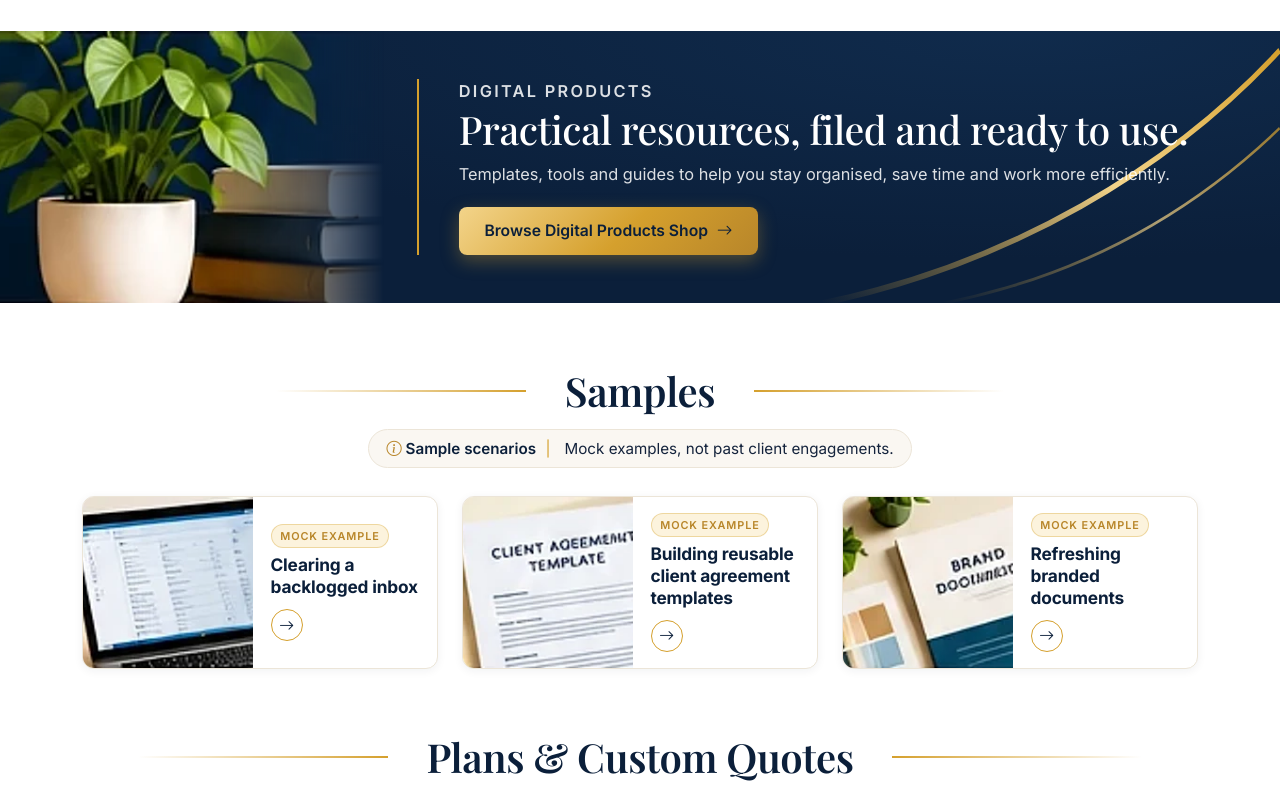
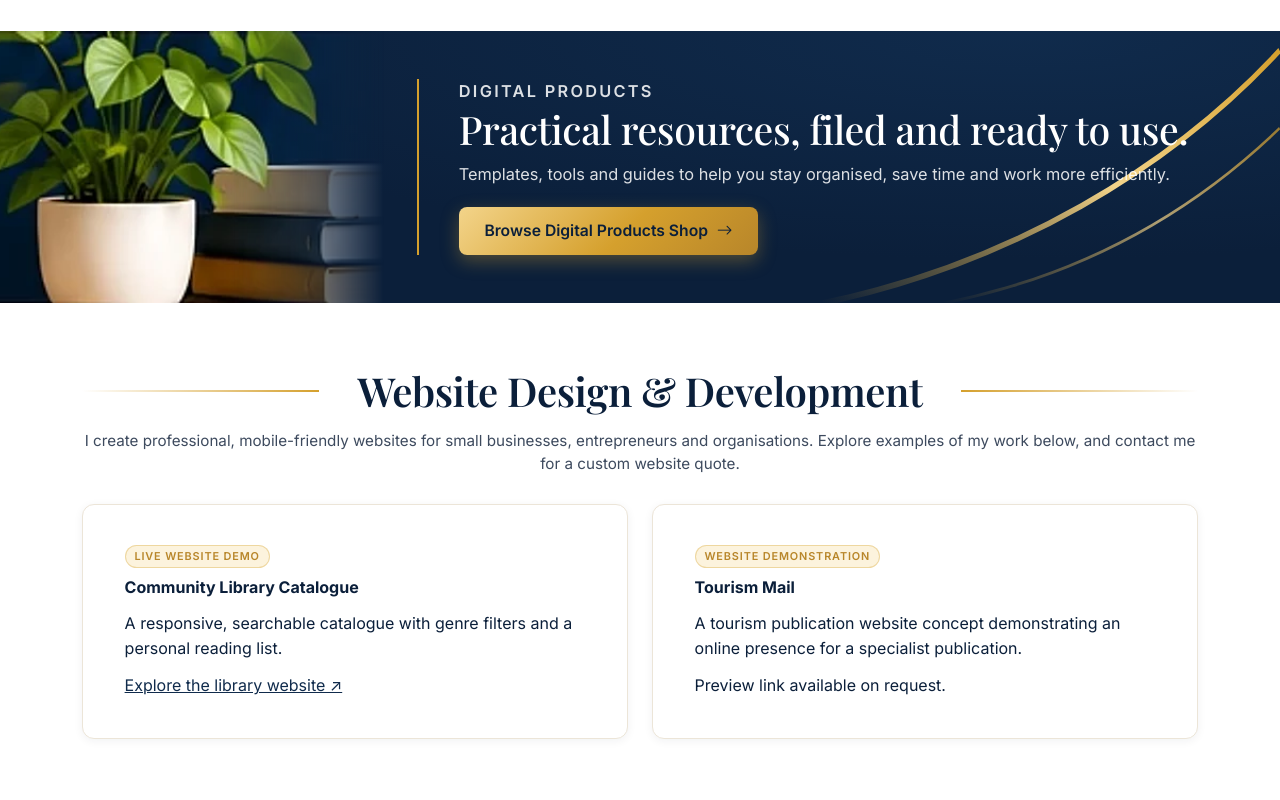
Before and after one commit to renevaservices/rene-va-services, a plain HTML site: page index.html in a window 1280 px wide. Shown: the part 2000-2800 px from the top of the page. Drawn offline with nearby package versions, Linux system fonts and the light colour scheme; a web font is replaced by a local one.

Commit message:
Add website design service and website portfolio

```diff
--- a/index.html
+++ b/index.html
@@ -90,6 +90,7 @@
               </ul>
             </li>
             <li class="nav-item"><a class="nav-link" href="#digital-products">Digital Products</a></li>
+            <li class="nav-item"><a class="nav-link" href="#websites">Websites</a></li>
             <li class="nav-item"><a class="nav-link" href="#samples">Samples</a></li>
             <li class="nav-item"><a class="nav-link" href="#pricing">Plans</a></li>
             <li class="nav-item"><a class="nav-link" href="#contact">Contact</a></li>
@@ -303,6 +304,36 @@
       </div>
     </section>
 
+    <!-- ============ WEBSITE PORTFOLIO ============ -->
+    <section class="samples section-pad" id="websites" aria-labelledby="websites-title">
+      <div class="container">
+        <h2 class="section-title lined" id="websites-title"><span>Website Design &amp; Development</span></h2>
+        <p class="section-sub">I create professional, mobile-friendly websites for small businesses, entrepreneurs and organisations. Explore examples of my work below, and contact me for a custom website quote.</p>
+        <div class="row g-3 g-lg-4">
+          <div class="col-12 col-lg-6 reveal">
+            <article class="sample-card" style="padding:1.5rem">
+              <span class="sample-body">
+                <span class="sample-tag">Live website demo</span>
+                <strong>Community Library Catalogue</strong>
+                <span>A responsive, searchable catalogue with genre filters and a personal reading list.</span>
+                <a href="https://renevaservices.github.io/community-library-catalogue/" target="_blank" rel="noopener noreferrer">Explore the library website ↗</a>
+              </span>
+            </article>
+          </div>
+          <div class="col-12 col-lg-6 reveal">
+            <article class="sample-card" style="padding:1.5rem">
+              <span class="sample-body">
+                <span class="sample-tag">Website demonstration</span>
+                <strong>Tourism Mail</strong>
+                <span>A tourism publication website concept demonstrating an online presence for a specialist publication.</span>
+                <span>Preview link available on request.</span>
+              </span>
+            </article>
+          </div>
+        </div>
+      </div>
+    </section>
+
     <!-- ============ SAMPLES ============ -->
     <section class="samples section-pad" id="samples" aria-labelledby="samples-title">
       <div class="container">
@@ -500,6 +531,7 @@
           <a href="#about">About</a>
           <a href="#services">Services</a>
           <a href="#digital-products">Digital Products</a>
+          <a href="#websites">Websites</a>
           <a href="#samples">Samples</a>
           <a href="#pricing">Plans</a>
           <a href="#contact">Contact</a>
```
